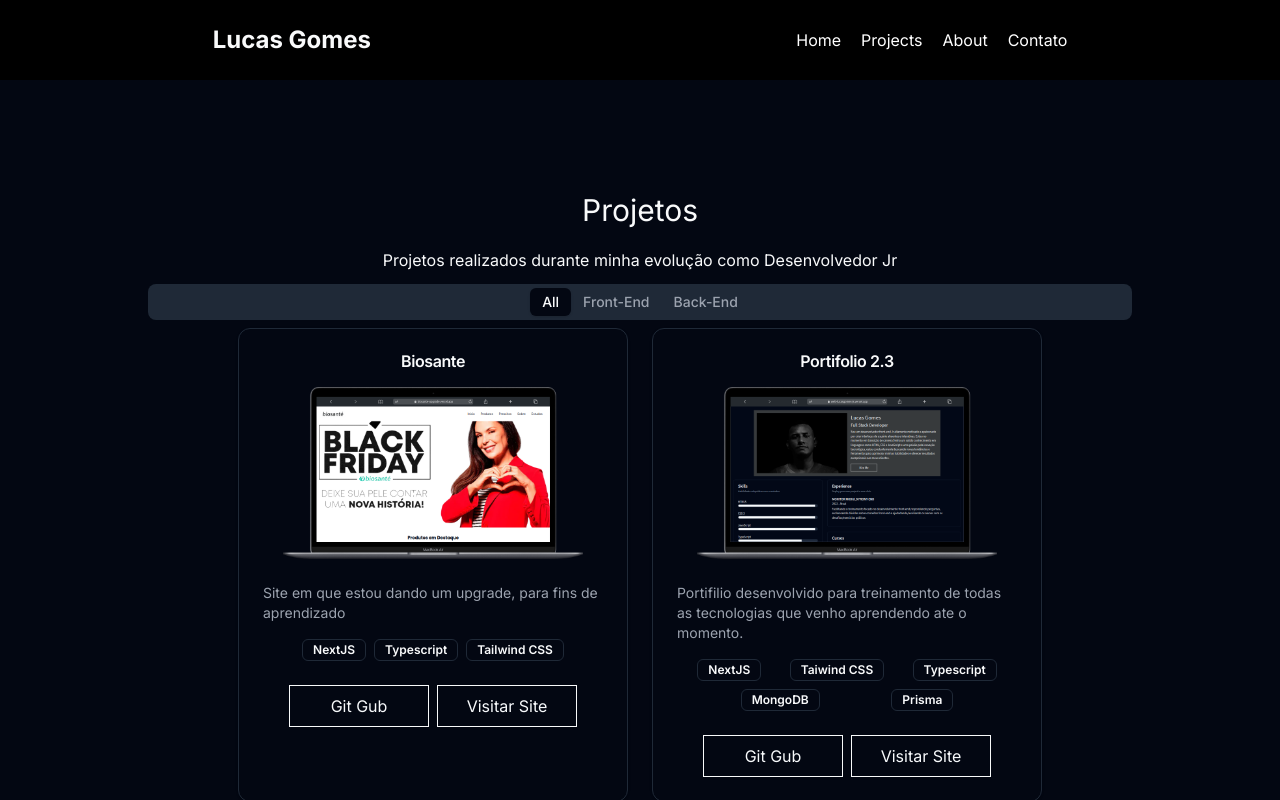
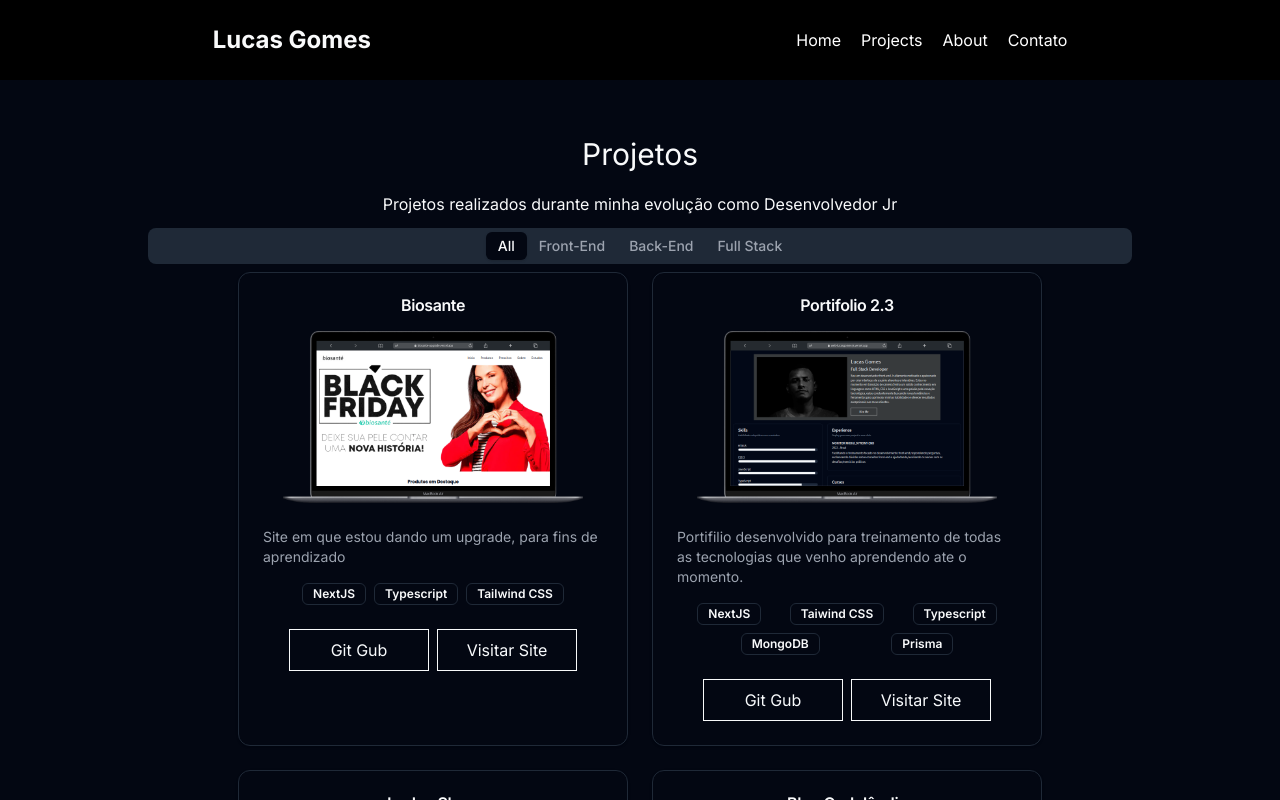
Before and after one commit to llucasgomes/llucasgomes.dev, a Next.js app: page /projects in a window 1280 px wide. Shown: the top 800 px of the page. Built offline with nearby package versions, Linux system fonts and the light colour scheme.

Commit message:
:sparkles: chore: Add filter "FullStack"

```diff
--- a/src/components/Projects.tsx
+++ b/src/components/Projects.tsx
@@ -5,9 +5,10 @@ import { Tabs, TabsContent, TabsList, TabsTrigger } from './ui/tabs'
 export default function Projects() {
   const projectBack = projects.filter((project) => project.stack === 'back')
   const projectFront = projects.filter((project) => project.stack === 'front')
+  const projectFullStack = projects.filter((project) => project.stack === 'fullstack')
 
   return (
-    <section className=" flex w-full flex-col items-center justify-start  py-14">
+    <section className=" flex w-full flex-col items-center justify-start  pb-14">
       <h1 className="mb-5 text-3xl">Projetos</h1>
       <h2 className="mb-3 max-w-5xl px-5 text-base">
         Projetos realizados durante minha evolução como Desenvolvedor Jr
@@ -19,6 +20,7 @@ export default function Projects() {
             <TabsTrigger value="all">All</TabsTrigger>
             <TabsTrigger value="front">Front-End</TabsTrigger>
             <TabsTrigger value="back">Back-End</TabsTrigger>
+            <TabsTrigger value="fullstack">Full Stack</TabsTrigger>
           </TabsList>
           <TabsContent
             value="all"
@@ -37,6 +39,14 @@ export default function Projects() {
             })}
           </TabsContent>
           <TabsContent
+            value="fullstack"
+            className="flex  w-full max-w-5xl flex-wrap justify-center gap-6"
+          >
+            {projectFullStack.map((project) => {
+              return <CardProject key={project.id} project={project} />
+            })}
+          </TabsContent>
+          <TabsContent
             value="back"
             className="flex  w-full max-w-5xl flex-wrap justify-center gap-6"
           >
```
